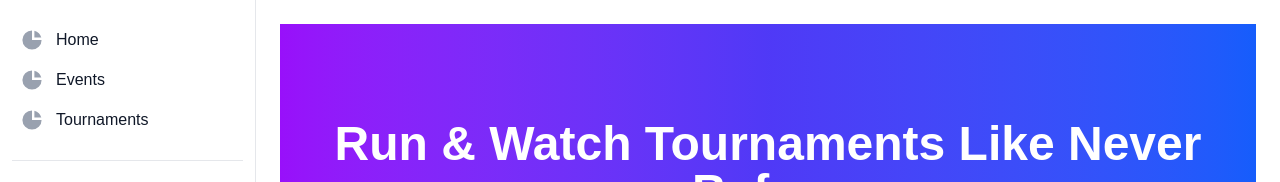
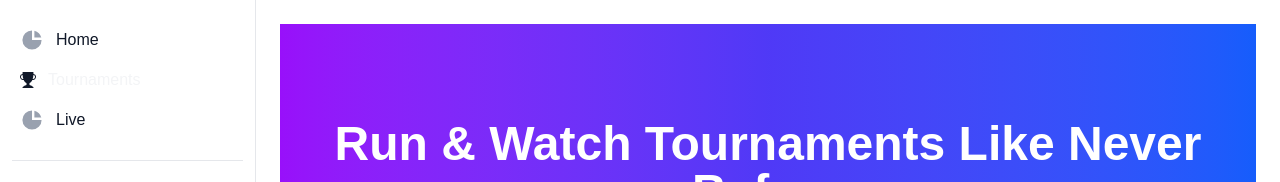
Before and after one commit to Maarten0162/tournament-site, a Next.js app: page / in a window 1280 px wide. Shown: the top 182 px of the page. Built offline with nearby package versions, Linux system fonts and the light colour scheme.

Commit message:
icon for tournaments

```diff
--- a/app/ui/sidenav.tsx
+++ b/app/ui/sidenav.tsx
@@ -21,16 +21,18 @@ export default function SideNav() {
                   <span className="ml-3">Home</span>
               </p>
           </Link>
-          <Link href="/events">
-              <p className="flex items-center p-2 text-base font-normal text-gray-900 rounded-lg dark:text-white hover:bg-gray-100 dark:hover:bg-gray-700 group">
-                  <svg aria-hidden="true" className="w-6 h-6 text-gray-400 transition duration-75 dark:text-gray-400 group-hover:text-gray-900 dark:group-hover:text-white" fill="currentColor" viewBox="0 0 20 20" xmlns="http://www.w3.org/2000/svg"><path d="M2 10a8 8 0 018-8v8h8a8 8 0 11-16 0z"></path><path d="M12 2.252A8.014 8.014 0 0117.748 8H12V2.252z"></path></svg>
-                  <span className="ml-3">Events</span>
+          <Link href="/tournaments">
+              <p className="flex items-center p-2 text-base font-normal text-gray-900 rounded-lg dark:text-gray-400 hover:bg-gray-100 dark:hover:bg-gray-700 group">
+              <svg xmlns="http://www.w3.org/2000/svg" width="16" height="16" fill="currentColor" className="bi bi-trophy-fill group-hover:text-gray-900 dark:group-hover:text-white" viewBox="0 0 16 16" >
+                <path d="M2.5.5A.5.5 0 0 1 3 0h10a.5.5 0 0 1 .5.5q0 .807-.034 1.536a3 3 0 1 1-1.133 5.89c-.79 1.865-1.878 2.777-2.833 3.011v2.173l1.425.356c.194.048.377.135.537.255L13.3 15.1a.5.5 0 0 1-.3.9H3a.5.5 0 0 1-.3-.9l1.838-1.379c.16-.12.343-.207.537-.255L6.5 13.11v-2.173c-.955-.234-2.043-1.146-2.833-3.012a3 3 0 1 1-1.132-5.89A33 33 0 0 1 2.5.5m.099 2.54a2 2 0 0 0 .72 3.935c-.333-1.05-.588-2.346-.72-3.935m10.083 3.935a2 2 0 0 0 .72-3.935c-.133 1.59-.388 2.885-.72 3.935"/>
+              </svg>
+              <span className="ml-3 text-gray-100" >Tournaments</span>
               </p>
           </Link>
           <Link href="/tournaments">
               <p className="flex items-center p-2 text-base font-normal text-gray-900 rounded-lg dark:text-white hover:bg-gray-100 dark:hover:bg-gray-700 group">
                   <svg aria-hidden="true" className="w-6 h-6 text-gray-400 transition duration-75 dark:text-gray-400 group-hover:text-gray-900 dark:group-hover:text-white" fill="currentColor" viewBox="0 0 20 20" xmlns="http://www.w3.org/2000/svg"><path d="M2 10a8 8 0 018-8v8h8a8 8 0 11-16 0z"></path><path d="M12 2.252A8.014 8.014 0 0117.748 8H12V2.252z"></path></svg>
-                  <span className="ml-3">Tournaments</span>
+                  <span className="ml-3">Live</span>
               </p>
           </Link>
       </ul>
--- a/package.json
+++ b/package.json
@@ -12,6 +12,7 @@
     "next": "15.5.3",
     "pg": "^8.16.3",
     "postgres": "^3.4.7",
+    "bootstrap-icons": "^1.13.1",
     "flowbite": "^3.1.2",
     "react": "19.1.0",
     "react-dom": "19.1.0"
```
Also changed, not shown: 1 other file (tests, documents, lock files or other folders).
